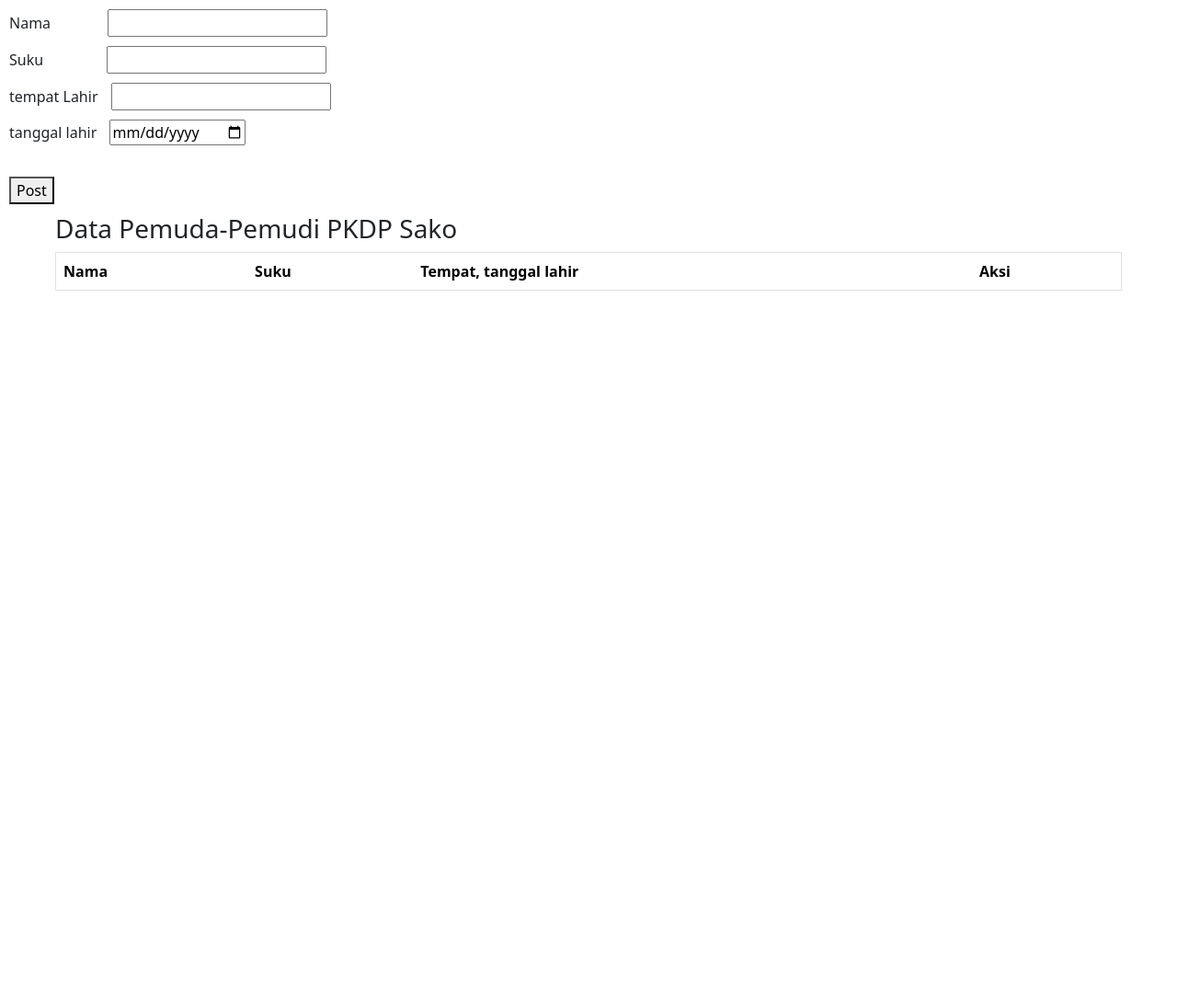
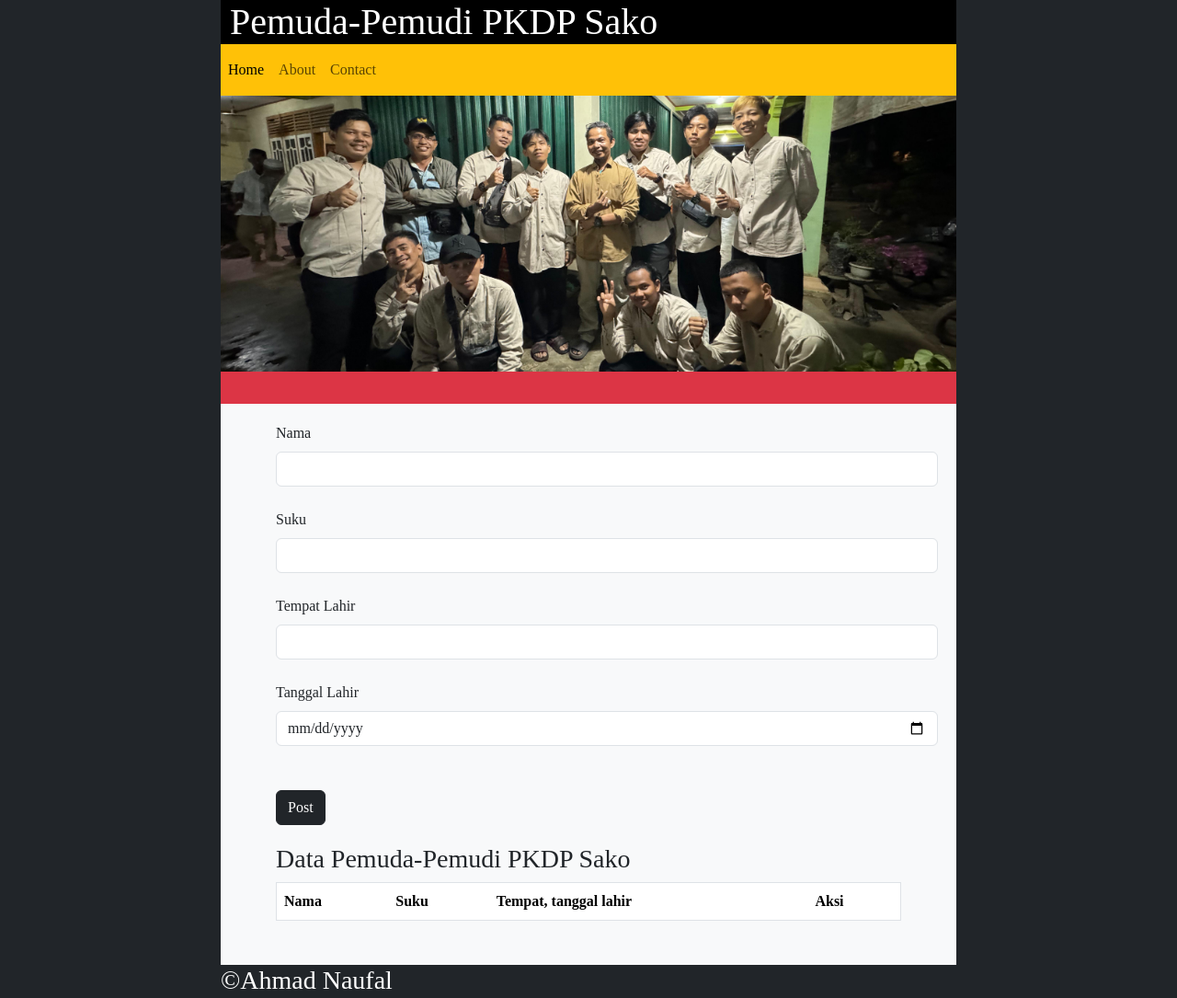
Before and after one commit to Opallino12/Project-bg_ferron, a plain HTML site: page index.html in a window 1280 px wide. Shown: the whole page at 92% size. Before the commit the page ends 800 px from the top, so only its background shows below. Drawn offline with nearby package versions, Linux system fonts and the light colour scheme.

Commit message:
Update style and layout

```diff
--- a/index.html
+++ b/index.html
@@ -5,25 +5,43 @@
     <meta name="viewport" content="width=device-width, initial-scale=1.0">
     <title>Data Pemuda PKDP Sako</title>
     <link href="https://cdn.jsdelivr.net/npm/bootstrap@5.3.3/dist/css/bootstrap.min.css" rel="stylesheet" integrity="sha384-QWTKZyjpPEjISv5WaRU9OFeRpok6YctnYmDr5pNlyT2bRjXh0JMhjY6hW+ALEwIH" crossorigin="anonymous">
-    <script src="https://cdn.jsdelivr.net/npm/bootstrap@5.3.3/dist/js/bootstrap.bundle.min.js" integrity="sha384-YvpcrYf0tY3lHB60NNkmXc5s9fDVZLESaAA55NDzOxhy9GkcIdslK1eN7N6jIeHz" crossorigin="anonymous"></script>
     <link rel="stylesheet" href="style.css">
 </head>
-<body>
+<body class="bg-dark">
+    <div class="Container bg-light">
+        <header class="bg-black">
+            <h1 class="judul">Pemuda-Pemudi PKDP Sako</h1>
+        </header>
+        <nav class="navbar navbar-expand-lg bg-warning">
+            <ul class="navbar-nav">
+                <li class="nav-item">
+                    <a class="nav-link active" href="">Home</a>
+                </li>
+                <li class="nav-item">
+                    <a class="nav-link" href="">About</a>
+                </li>
+                <li class="nav-item">
+                    <a class="nav-link" href="">Contact</a>
+                </li>
+            </ul>
+        </nav>
+        <div class="hero img-fluid"></div>
+        <div class="Container2 bg-danger"></div>
         <div class="upper">
             <form id="form">
-            <label for="nama">Nama</label>
-            <input type="text" id="nama" name="nama"><br>
-            <label for="suku">Suku</label>
-            <input type="text" id="suku" name="suku"><br>
-            <label for="tmpt">tempat Lahir</label>
-            <input type="text" id="tmpt" name="tmpt"><br>
-            <label for="tgl">tanggal lahir</label>
-            <input type="date" id="tgl" name="tgl"><br><br>
+                <label for="nama" class="form-label">Nama</label>
+                <input type="text" id="nama" class="form-control" name="nama"><br>
+                <label for="suku" class="form-label">Suku</label>
+                <input type="text" id="suku" class="form-control" name="suku"><br>
+                <label for="tmpt" class="form-label">Tempat Lahir</label>
+                <input type="text" id="tmpt" class="form-control" name="tmpt"><br>
+                <label for="tgl" class="form-label">Tanggal Lahir</label>
+                <input type="date" id="tgl" class="form-control" name="tgl"><br><br>
                 <div id="msg"></div>
-            <button type="submit">Post</button>
+                <button type="submit" class="btn btn-dark">Post</button>
             </form>
         </div>
-    <div class="lower">
+        <div class="lower mb-5">
             <h3>Data Pemuda-Pemudi PKDP Sako</h3>
             <table border="1" class="table" id="posts">
                 <thead>
@@ -34,6 +52,11 @@
                 </thead>
             </table>
         </div>
+        <footer>
+            <h3 class="text-bg-dark">&copy;Ahmad Naufal</h3>
+        </footer>
+    </div>
     <script src="main.js"></script>
+    <script src="https://cdn.jsdelivr.net/npm/bootstrap@5.3.3/dist/js/bootstrap.bundle.min.js" integrity="sha384-YvpcrYf0tY3lHB60NNkmXc5s9fDVZLESaAA55NDzOxhy9GkcIdslK1eN7N6jIeHz" crossorigin="anonymous"></script>
 </body>
 </html>
--- a/main.js
+++ b/main.js
@@ -20,8 +20,11 @@ let formValidation = () => {
         console.log("successs");
         msg.innerHTML = "";
         acceptData();
-
+        backToIndex();
     }
+};
+function backToIndex() {
+    window.location.pathname = "index.html";
 };
 
 let data = [];
@@ -37,6 +40,7 @@ let acceptData = () => {
 
     console.log(data);
     createPost();
+
 };
 
 let createPost = () =>{
@@ -47,8 +51,8 @@ let createPost = () =>{
                 <td>${x.sukus}</td>
                 <td>${x.tmpts}</td>
                 <td>${x.tgls}</td>
-                <td><button onclick="editPost(this)">Edit</button></td>
-                <td><button onclick="deletePost(this)">Hapus</button></td>
+                <td><button class="btn btn-dark" onclick="editPost(this)">Edit</button></td>
+                <td><button class="btn btn-dark" onclick="deletePost(this)">Hapus</button></td>
             </tr>`);
     });
 
--- a/style.css
+++ b/style.css
@@ -1,21 +1,30 @@
+*{
+    padding: 0;
+    margin: 0;
+    font-family: 'Times New Roman', Times, serif;
+}
+.Container{
+    width: 800px;
+    margin: auto;
+}
+header .judul{
+    color: white;
+    margin-left: 10px;
+    margin-bottom: 0;
+}
+.hero{
+    height: 300px;
+    background-image: url(Images/images2.jpg);
+    background-size: cover;
+    background-position: 0 -180px;
+}
+.Container2{
+    width: auto;
+    height: 35px;
+}
 .upper{
-    margin: 10px;
-}
-#nama{
-    margin-left: 58px;
-    margin-bottom: 10px;
-}
-#suku{
-    margin-left: 65px;
-    margin-bottom: 10px;
-}
-#tmpt{
-    margin-left: 10px;
-    margin-bottom: 10px;
-}
-#tgl{
-    margin-left: 10px;
-    margin-bottom: 10px;
+    margin: 20px;
+    margin-left: 60px;
 }
 .lower{
     margin-left: 60px;
```
Also changed, not shown: Images/images.jpeg (added), Images/images2.jpg (added). Lines whose indentation alone changed are shown as unchanged.
